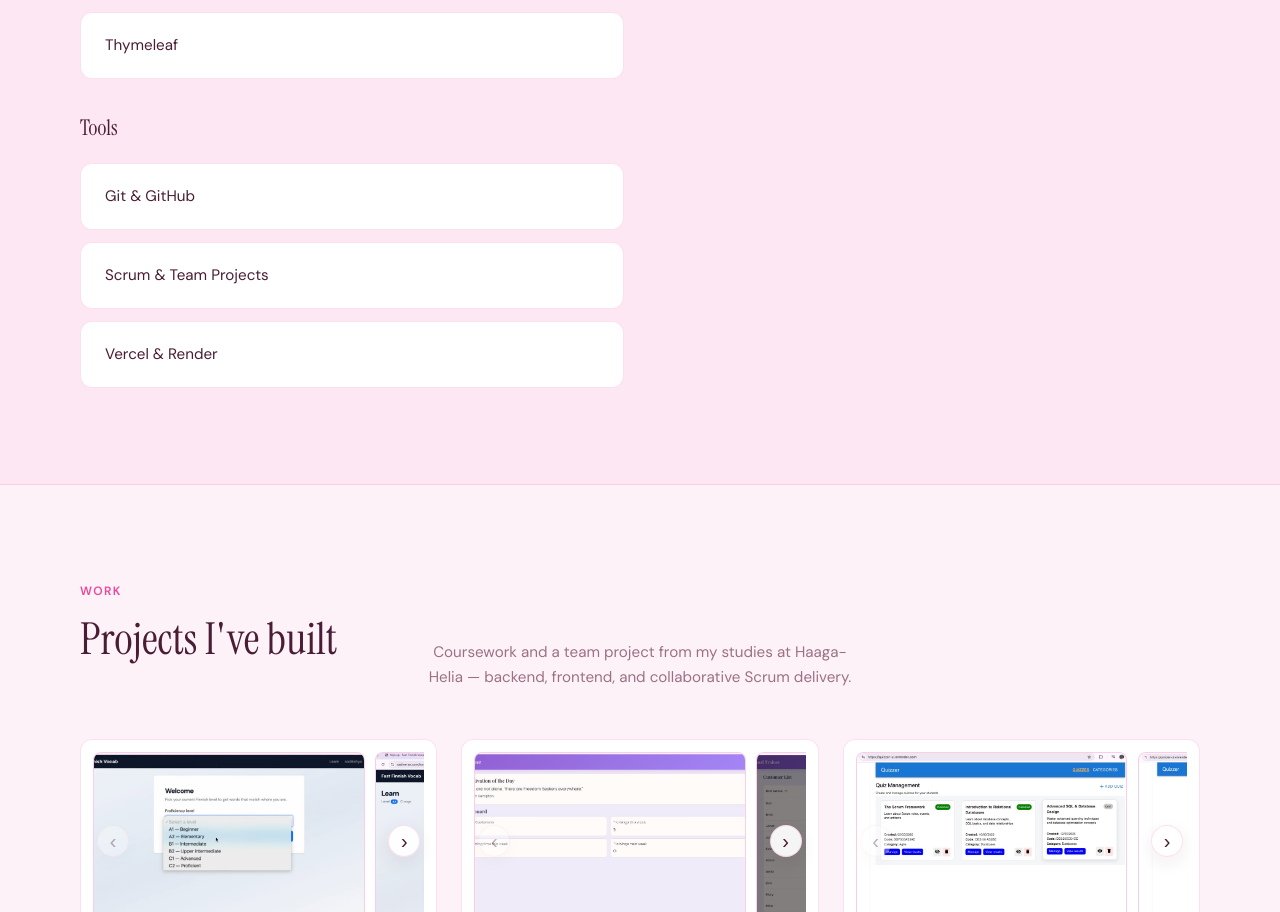
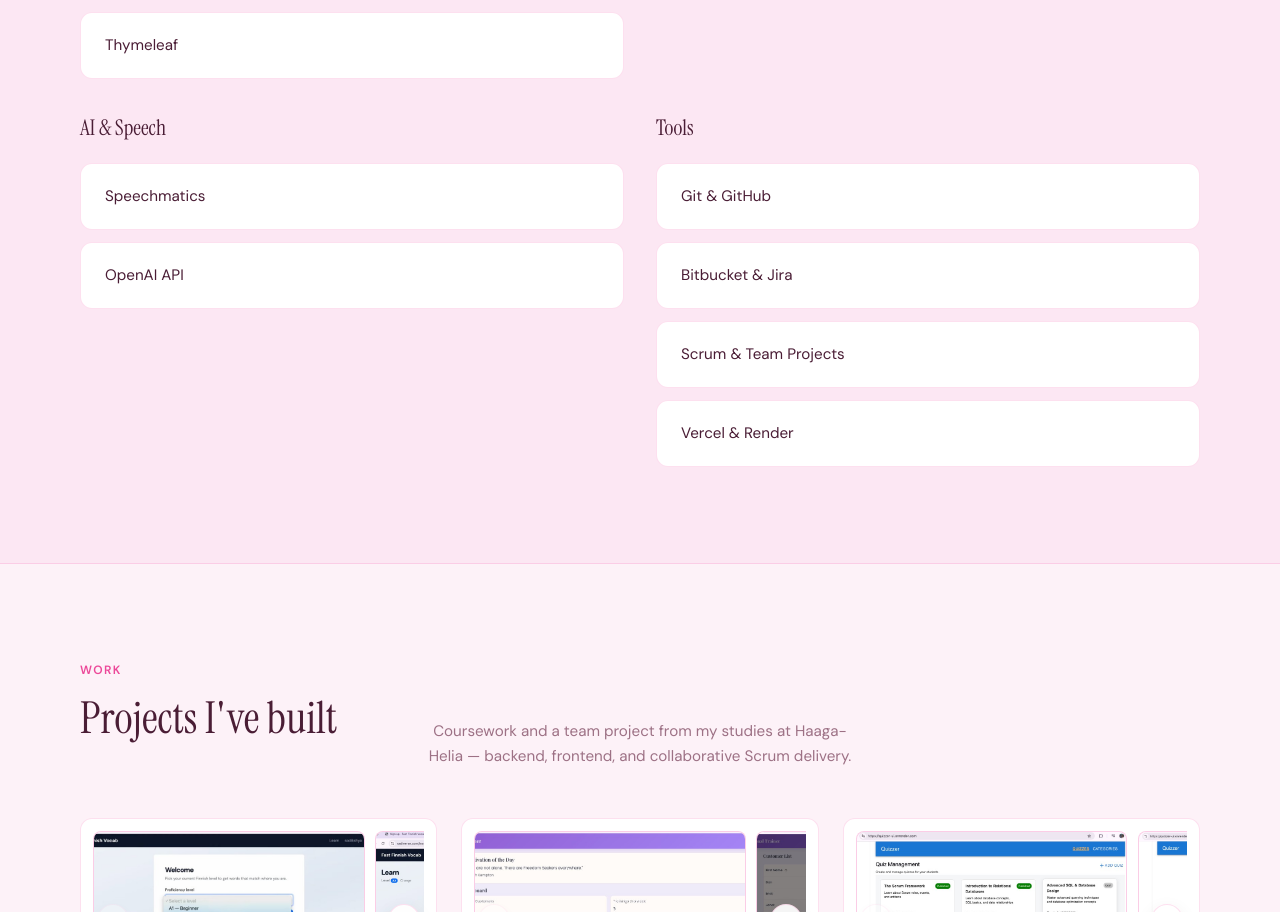
Before and after one commit to sadikshyeah/Sadi_portfolio, a React (Vite) app: page / in a window 1280 px wide. Shown: the part 1982-2894 px from the top of the page. Built offline with nearby package versions, Linux system fonts and the light colour scheme.

Commit message:
Add new skills section for AI & Speech and update tools list

```diff
--- a/src/data/portfolio.ts
+++ b/src/data/portfolio.ts
@@ -47,8 +47,17 @@
       skills: ['React & TypeScript', 'HTML & CSS'],
     },
     {
+      title: 'AI & Speech',
+      skills: ['Speechmatics', 'OpenAI API'],
+    },
+    {
       title: 'Tools',
-      skills: ['Git & GitHub', 'Scrum & Team Projects', 'Vercel & Render'],
+      skills: [
+        'Git & GitHub',
+        'Bitbucket & Jira',
+        'Scrum & Team Projects',
+        'Vercel & Render',
+      ],
     },
   ],
   projects: [
```
